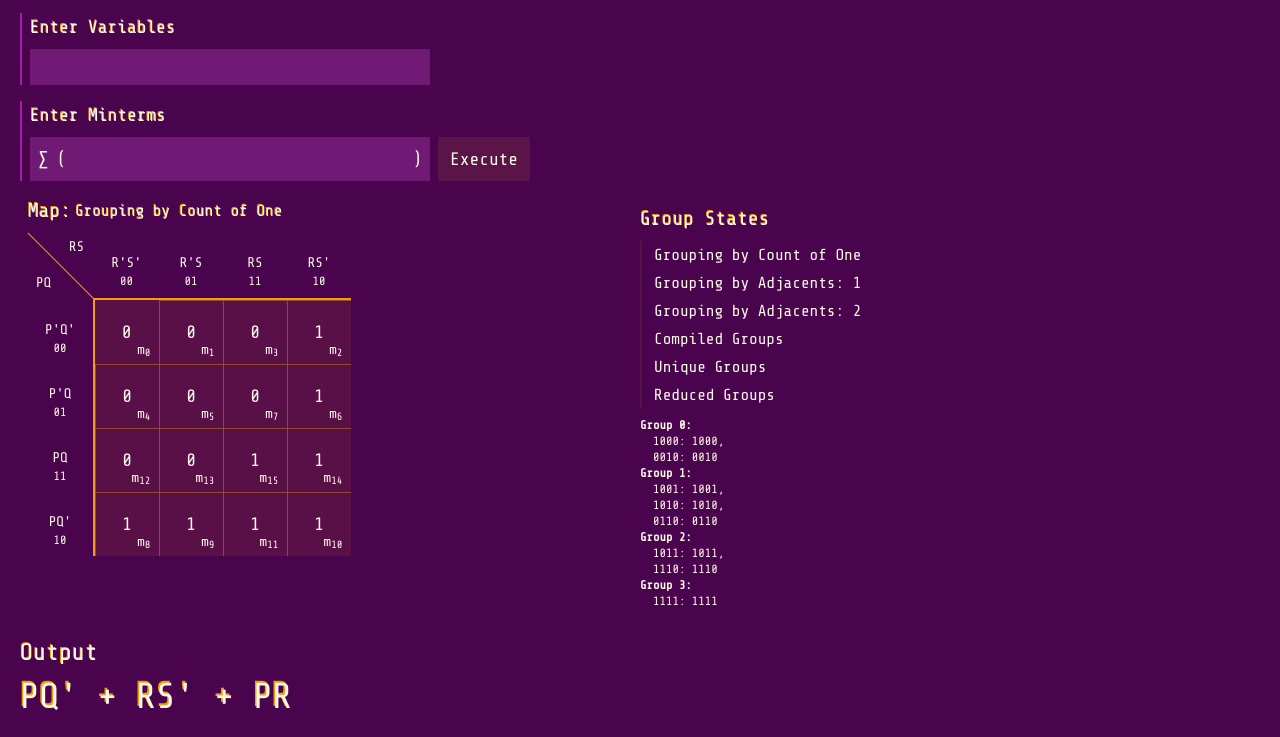
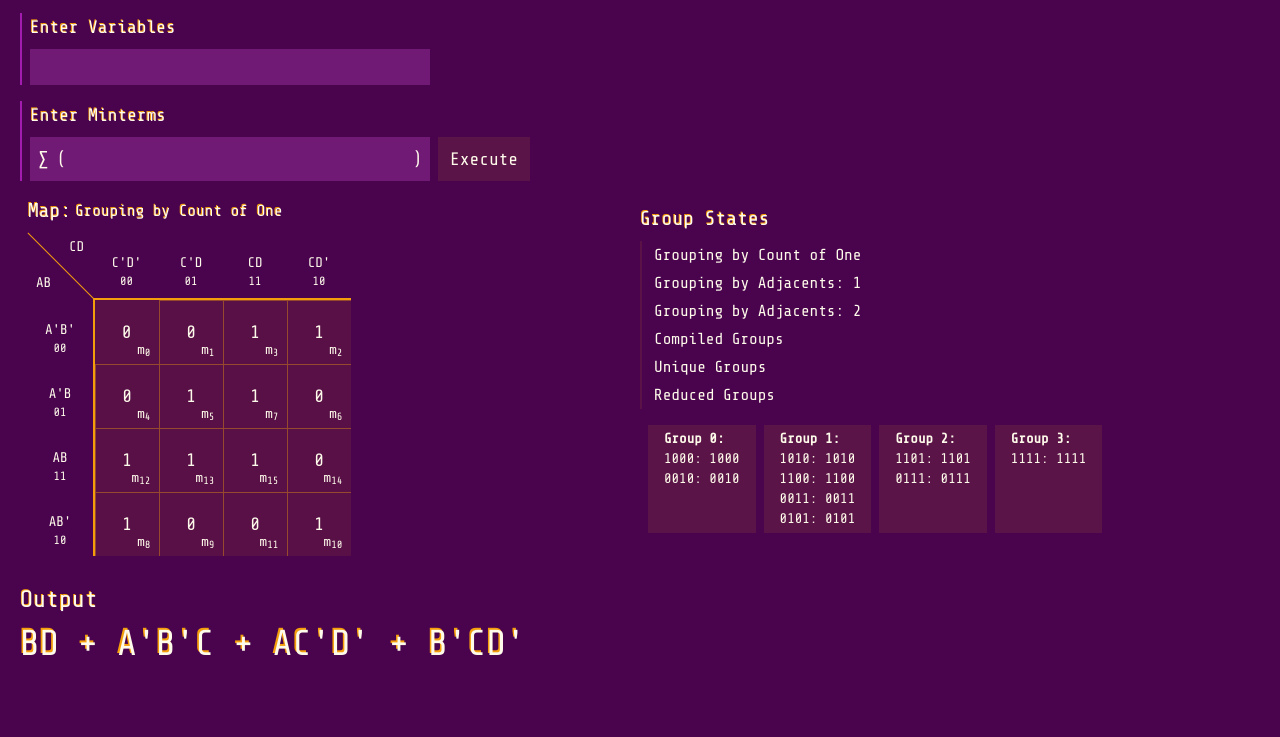
Before and after one commit to RohitKM25/rohitkm25.github.io, a plain HTML site: page stuff/quine-mccluskey/index.html in a window 1280 px wide. Shown: the part 85-822 px from the top of the page. After the commit the page ends 800 px from the top, so only its background shows below. Drawn offline with nearby package versions, Linux system fonts and the light colour scheme.

Commit message:
Updated quine-mccluskey design

```diff
--- a/stuff/quine-mccluskey/index.html
+++ b/stuff/quine-mccluskey/index.html
@@ -73,7 +73,7 @@
                     <p class="shadate-2 text-xl">Group States</p>
                     <ul class="flex flex-col" id="groups-states-selection-list">
                     </ul>
-                    <div id="curr-groups-state-value" class="text-xs ">
+                    <div id="curr-groups-state-value" class="text-sm flex flex-wrap">
 
                     </div>
                </div>
--- a/stuff/quine-mccluskey/script.js
+++ b/stuff/quine-mccluskey/script.js
@@ -34,8 +34,8 @@ const expressions = [
 ];
 const isStateLoggingEnabled = true;
 //var expression = "0,5,7,8,9,10,11,14,15";
-var expression = "2,6,8,9,10,11,14,15";
-var variables = ["P", "Q", "R", "S"];
+var expression = expressions[0];
+var variables = ["A", "B", "C", "D"];
 var groupsSetsState = [];
 var inputMinTerms = [];
 var map = [];
@@ -246,12 +246,14 @@ function onGroupStateListItemClick(gss, index) {
   currGroupsStateValue.innerHTML = gss[index][1]
     .map(
       (v, i) =>
-        `<p class="font-semibold">Group ${i}: </p>` +
+        `<ul class="flex-none px-4 py-1 ml-2 mt-2 bg-amber-500/10">
+        <li class="font-semibold">Group ${i}: </li>` +
         Object.keys(v)
-          .map((k) => `&nbsp;&nbsp;${k}: ${v[k]}`)
-          .join(",<br/>")
+          .map((k) => `<li>${k}: ${v[k]}</li>`)
+          .join("") +
+        "</ul>"
     )
-    .join("<br/>");
+    .join("");
   mapCurrGroupStateTitle.textContent = currItem[0];
 }
 
```
